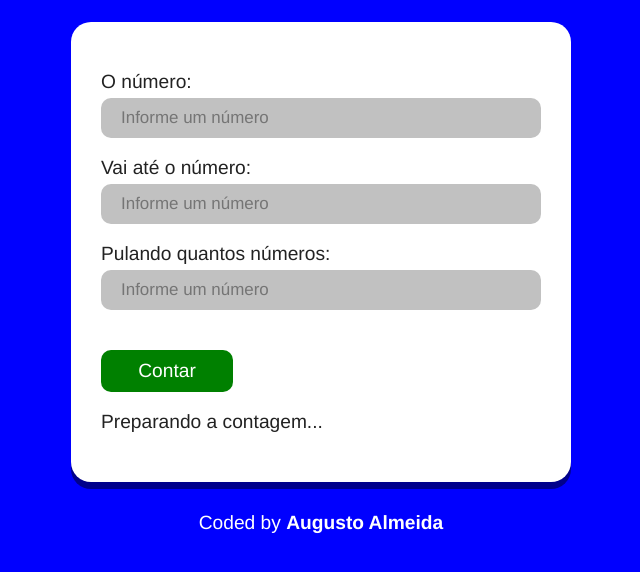
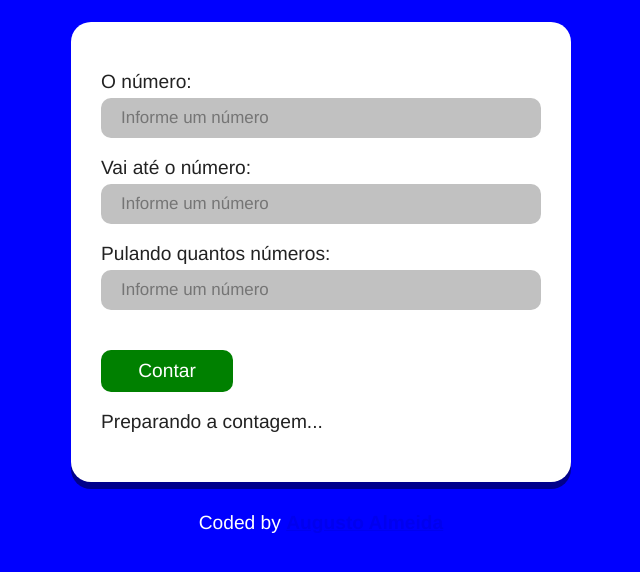
Before and after one commit to augustoalmeidaclick/counterSystem, a plain HTML site: page index.html in a window 1280 px wide. Shown: the part 138-710 px from the top of the page, without its empty margins (319-959 px from the left). Drawn offline with Linux system fonts and the light colour scheme.

Commit message:
Update index.html

```diff
--- a/index.html
+++ b/index.html
@@ -5,7 +5,7 @@
   <meta charset="UTF-8">
   <meta name="viewport" content="width=device-width, initial-scale=1.0">
   <link rel="stylesheet" href="style.css">
-  <title>Contador.</title>
+  <title>Contador</title>
 </head>
 
 <body>
@@ -35,7 +35,9 @@
   </section>
 
   <footer>
-    <span>Coded by <strong>Augusto Almeida</strong></span>
+    <span>Coded by <strong>
+     <a href="https://www.linkedin.com/in/augusto-c%C3%A9sar-almeida/" target="_blank">Augusto Almeida</a>
+    </strong></span>
   </footer>
 </body>
 
```
